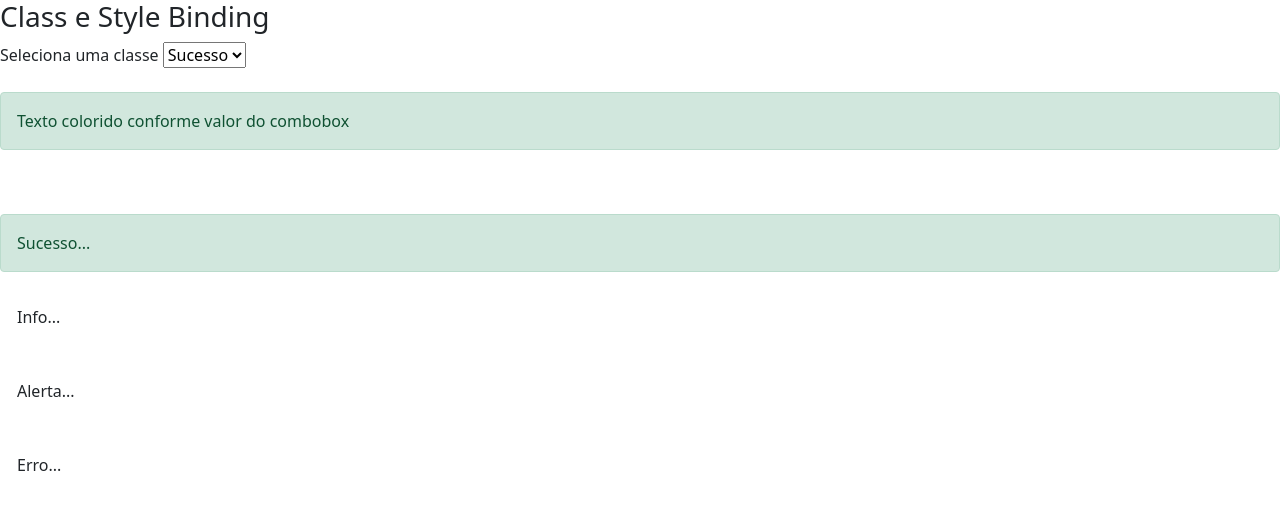
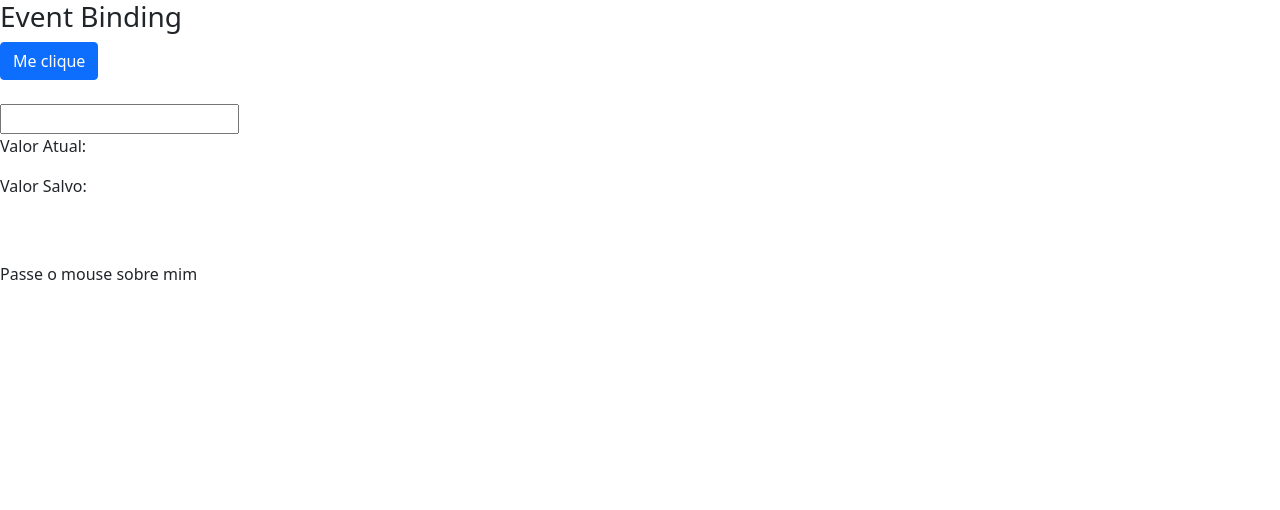
Before and after one commit to victormessiasaraujo/Loiane-Angular, an Angular app in the folder primeiro-projeto/: page / in a window 1280 px wide. Shown: the top 510 px of the page. Built offline with nearby package versions, Linux system fonts and the light colour scheme.

Commit message:
#aula 11: event Binding

```diff
--- a/primeiro-projeto/src/app/data-binding/data-binding.component.html
+++ b/primeiro-projeto/src/app/data-binding/data-binding.component.html
@@ -17,7 +17,7 @@
     <img bind-src="urlImagem">
   </article>
   -->
-  <article>
+  <!-- <article>
     <h3>Class e Style Binding</h3>
     <div>
       Seleciona uma classe
@@ -55,4 +55,26 @@
       </div>
     </div>
   </article>
+</section> -->
+<section class="event-binding">
+  <article>
+    <h3>Event Binding</h3>
+    <div>
+      <button (click)="botaoClicado()" class="btn btn-primary">Me clique</button>
+      <br><br>
+      <input type="text"
+       (keyup)="onKeyUp($event)"
+       (keyup.enter)="salvarValor($any(campoInput).value)"
+       (blur)="salvarValor($any($event.target).value)"
+       #campoInput/>
+      <p>Valor Atual: {{ valorAtual }}</p>
+      <p>Valor Salvo: {{ valorSalvo }}</p>
+      <br><br>
+      <span (mouseover)="onMouseOverOut()"
+            (mouseout)="onMouseOverOut()"
+            [class.highlight]="isMouseOver">
+        Passe o mouse sobre mim
+      </span>
+    </div>
+  </article>
 </section>
--- a/primeiro-projeto/src/app/data-binding/data-binding.component.scss
+++ b/primeiro-projeto/src/app/data-binding/data-binding.component.scss
@@ -0,0 +1,4 @@
+.highlight{
+  background-color: yellow;
+  font-weight: bold;
+}
--- a/primeiro-projeto/src/app/data-binding/data-binding.component.ts
+++ b/primeiro-projeto/src/app/data-binding/data-binding.component.ts
@@ -10,6 +10,9 @@
   url: string = 'http://loiane.com';
   urlImagem: string = 'http://lorempixel.com.br/400/200';
   curtirAngular: boolean = true;
+  valorAtual: string = '';
+  valorSalvo: string = '';
+  isMouseOver: boolean = false;
 
   getValor(){
     return 1;
@@ -19,6 +22,22 @@
     return true;
   }
 
+  botaoClicado(){
+    alert('Botao clicado');
+  }
+
+  onKeyUp(evento: KeyboardEvent){
+    this.valorAtual = (<HTMLInputElement>evento.target).value;
+  }
+
+  salvarValor(valor: string){
+    this.valorSalvo = valor;
+  }
+
+  onMouseOverOut(){
+    this.isMouseOver = !this.isMouseOver;
+  }
+
   constructor() { }
 
   ngOnInit(): void {
```
